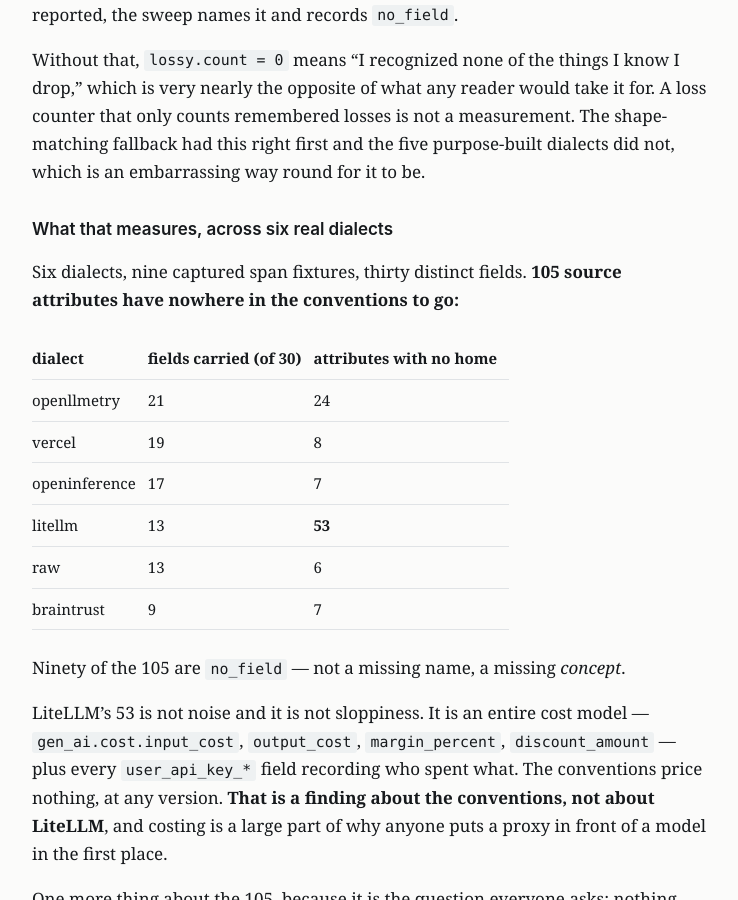
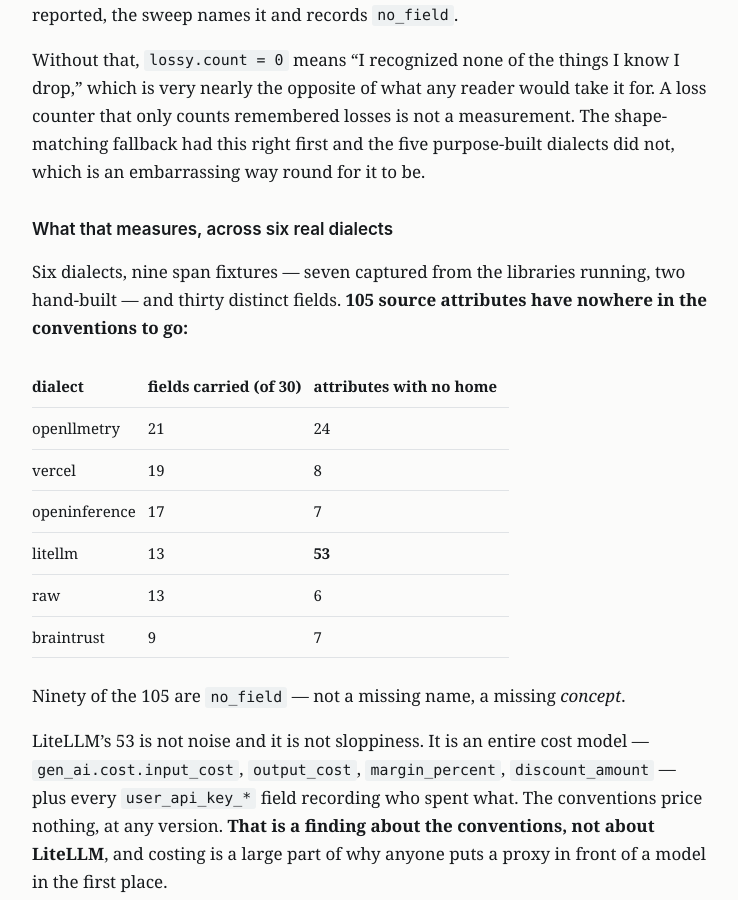
Before and after one commit to Grace/grace.github.io, a Jekyll site: the page built from _posts/2026-09-11-there-is-no-model-in-here.md, in a window 1280 px wide and 900 px high, scrolled down 6017 px. Shown: the whole window, without its empty margins (270-1008 px from the left). Built offline with Jekyll 4.4.1, drawn with Linux system fonts in a browser that asks for light colours.

Commit message:
Two of those nine fixtures are hand-built, and this post says otherwise
"nine captured span fixtures" is wrong. testdata/*/PROVENANCE records seven as
captured and two as hand-built -- openllmetry-legacy and raw-folk -- and the
post contradicts itself four sections later with "five of seven captures found
something wrong".

It matters more here than a miscount usually would. docs/conformance.md draws
the distinction deliberately: a captured fixture is a claim about what a library
really emits, recorded by running it, while a hand-built one is a claim this
repository makes about the library, checked only against itself. A post whose
argument is measurement over assertion should not quietly promote two assertions
into measurements.

Every other figure was re-checked against main and none moved. main advanced
tonight -- the interpretation-and-originals merge -- and moved toward this post
rather than away from it: the 108 that docs/not-a-score.md used to claim is now
105 there too. Published conformance.json is byte-identical to main, so no demo
rebuild is needed.

```diff
--- a/_posts/2026-09-11-there-is-no-model-in-here.md
+++ b/_posts/2026-09-11-there-is-no-model-in-here.md
@@ -254,8 +254,9 @@
 
 ### What that measures, across six real dialects
 
-Six dialects, nine captured span fixtures, thirty distinct fields. **105 source
-attributes have nowhere in the conventions to go:**
+Six dialects, nine span fixtures — seven captured from the libraries running,
+two hand-built — and thirty distinct fields. **105 source attributes have
+nowhere in the conventions to go:**
 
 | dialect | fields carried (of 30) | attributes with no home |
 |---|---|---|
```
